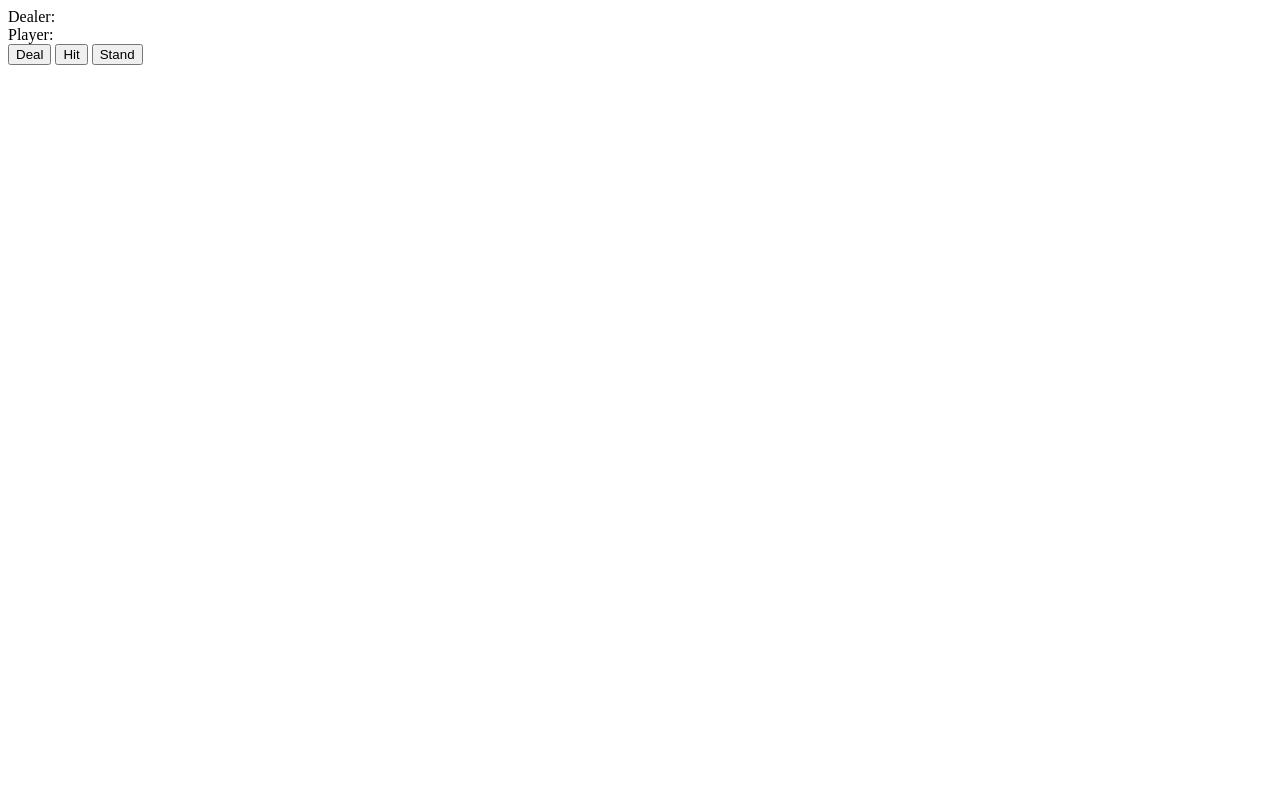
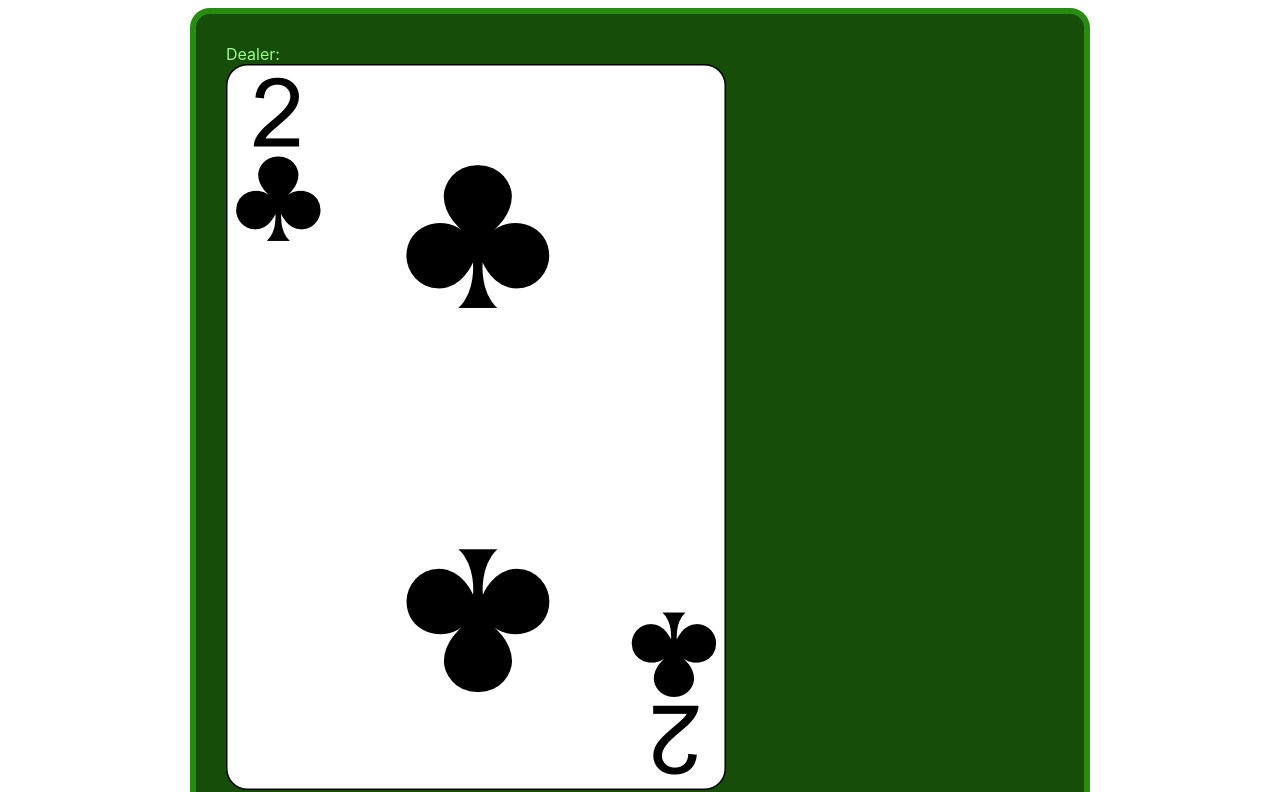
Before and after one commit to Boltzy50/blackjack, a plain HTML site: page index.html in a window 1280 px wide. Shown: the top 792 px of the page. Drawn offline with Linux system fonts and the light colour scheme; files whose address does not match are found by name.

Commit message:
First working commit

```diff
--- a/index.html
+++ b/index.html
@@ -5,7 +5,8 @@
   <meta name="viewport" content="width=device-width, initial-scale=1.0">
   <title>Blackjack</title>
   <script src="scripts/main.js"></script>
-</head>
+  <link rel="stylesheet" href="C:\Users\Jeff\Documents\digitalCraft\blackjack\blackjack\styles.css">
+  </head>
 <body>
   <div class="message-box" id="messages"></div>
   <div class="table">
@@ -15,6 +16,8 @@
       </label>
       <div id="dealer-hand" class="hand">
         <!-- Dealer Hand -->
+        <img src="C:\Users\Jeff\Documents\digitalCraft\blackjack\blackjack\images\2_of_clubs.png">
+        <img src="C:\Users\Jeff\Documents\digitalCraft\blackjack\blackjack\images\king_of_diamonds.png">
       </div>
     </div>
     <div class="player">
@@ -23,6 +26,8 @@
       </label>
       <div id="player-hand" class="hand">
         <!-- Player Hand -->
+        <img src="C:\Users\Jeff\Documents\digitalCraft\blackjack\blackjack\images\6_of_spades.png">
+        <img src="C:\Users\Jeff\Documents\digitalCraft\blackjack\blackjack\images\10_of_diamonds.png">
       </div>
     </div>
     <div class="buttons">
--- /dev/null
+++ b/styles.css
@@ -0,0 +1,42 @@
+body {
+    font-family: -apple-system, BlinkMacSystemFont, 'Segoe UI', Roboto, Oxygen, Ubuntu, Cantarell, 'Open Sans', 'Helvetica Neue', sans-serif;
+    box-sizing: border-box;
+}
+
+body * {
+    box-sizing: inherit;
+}
+
+.table {
+    width: 900px;
+    max-width: calc(100% - 20px);
+    border: 6px solid rgb(39, 141, 14);
+    border-radius: 20px;
+    background: rgb(22, 77, 8);
+    margin: 0 auto;
+    color: rgb(157, 252, 138);
+    padding: 30px;
+}
+
+button{
+    margin:10px;
+    background:rgb(157, 252, 138);
+    border:0;
+    padding:10px,16px;
+    border:2px solid rgb(129, 45, 56);
+    font-size:18px;
+    border-radius:10px;
+    color:rgb(129, 45, 56);
+}
+
+.buttons{
+    padding: 10%;
+}
+
+.div-player{
+    margin:50px;
+}
+
+hand{
+    max-width:10%;
+}
```
